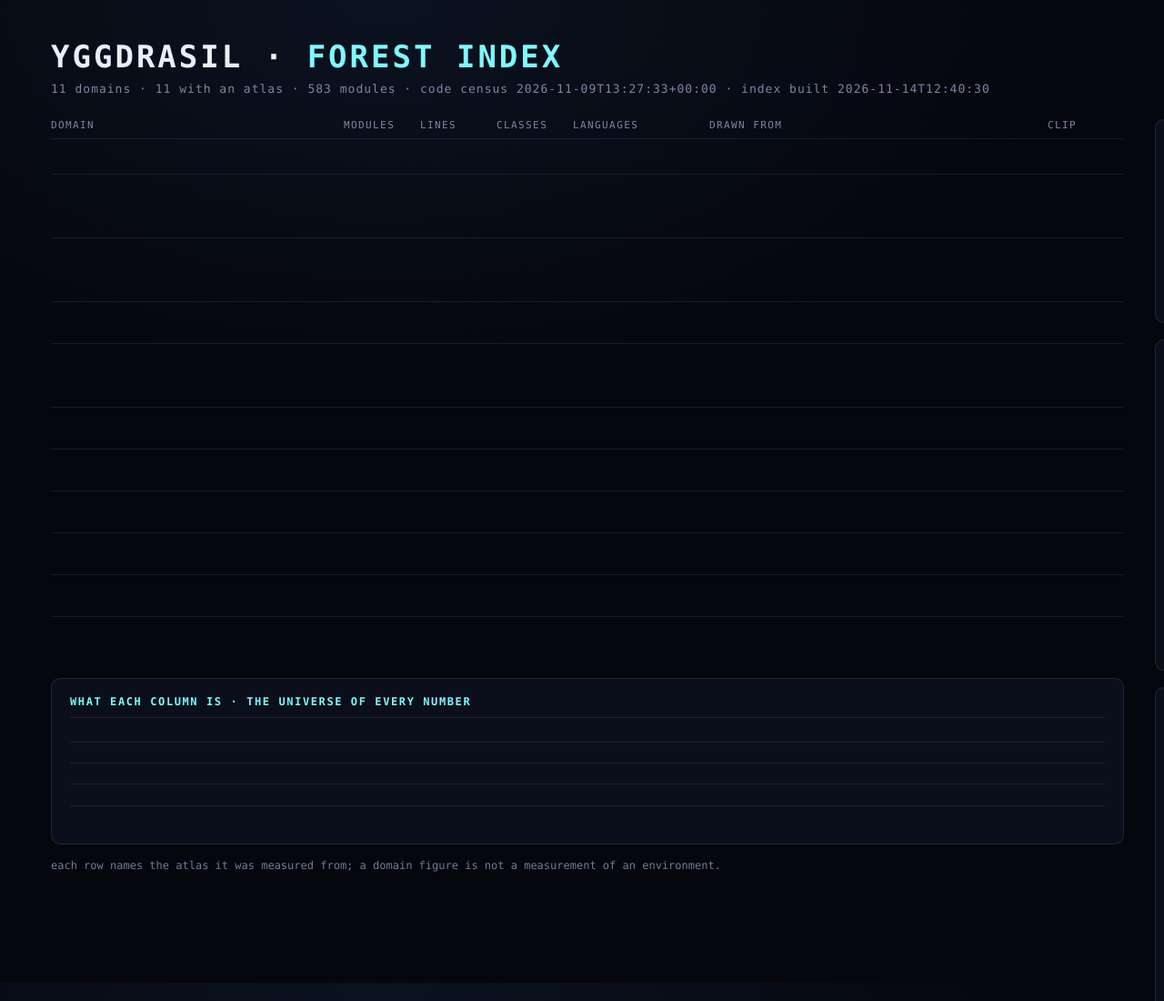
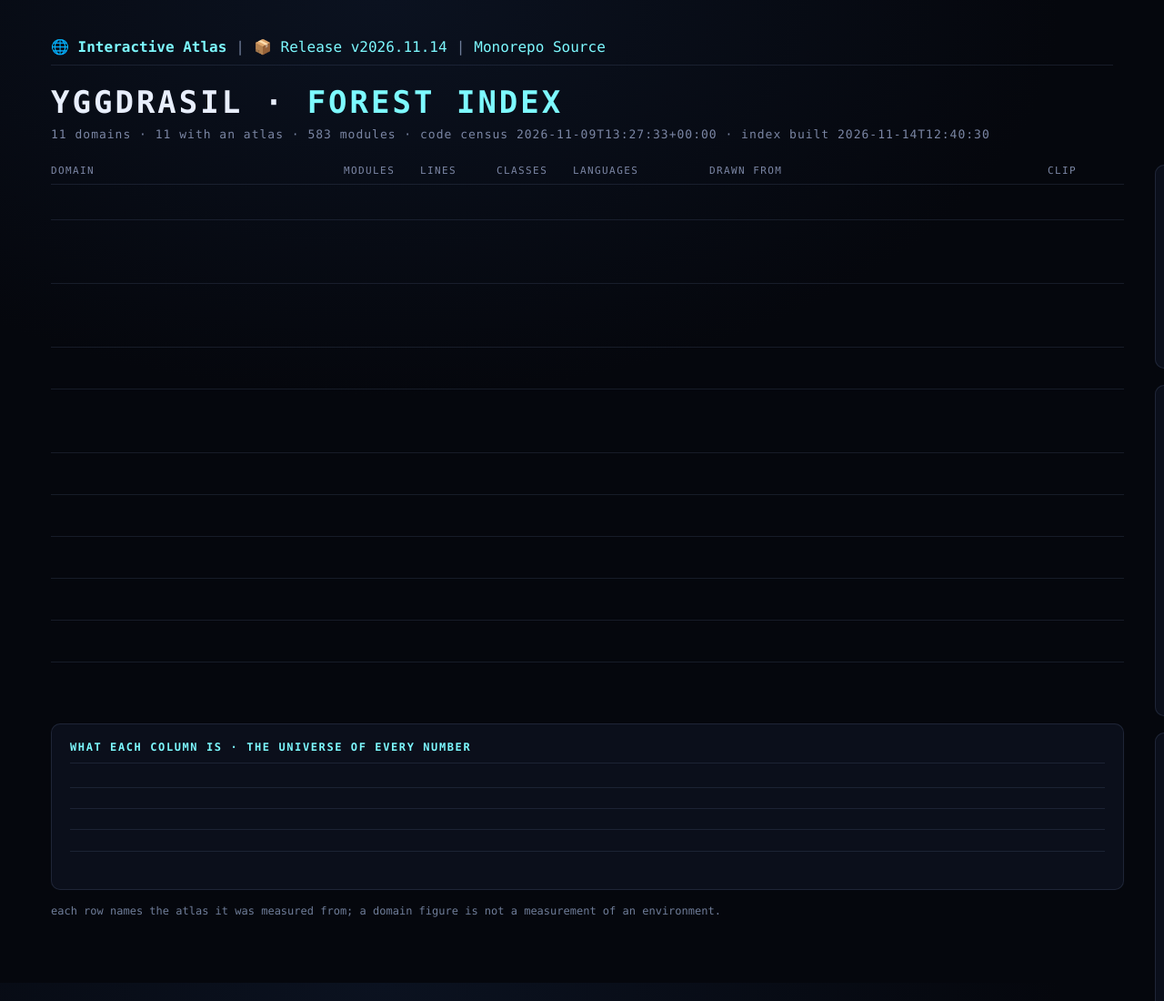
Before and after one commit to myzticalbabe/myzticalbabe.github.io, a plain HTML site: page index.html in a window 1280 px wide. Shown: the top 1100 px of the page at 91% size. Drawn offline with Linux system fonts and the light colour scheme.

Commit message:
Add navigation links to interactive atlas and release

```diff
--- a/index.html
+++ b/index.html
@@ -47,6 +47,15 @@
   code { color: #7df9ff; }
 </style></head>
 <body><div id="wrap">
+  <nav style="display:flex;justify-content:space-between;align-items:center;margin-bottom:20px;padding-bottom:10px;border-bottom:1px solid rgba(120,140,180,.16);">
+    <div style="display:flex;gap:10px;align-items:center;">
+      <a href="interactive.html" style="color:#7df9ff;text-decoration:none;font-weight:600;">🌐 Interactive Atlas</a>
+      <span style="color:#6f7d99;">|</span>
+      <a href="https://github.com/myzticalbabe/myzticalbabe.github.io/releases/tag/v2026.11.14" target="_blank" style="color:#7df9ff;text-decoration:none;">📦 Release v2026.11.14</a>
+      <span style="color:#6f7d99;">|</span>
+      <a href="https://github.com/myzticalbabe/azazael" target="_blank" style="color:#7df9ff;text-decoration:none;">Monorepo Source</a>
+    </div>
+  </nav>
   <h1>YGGDRASIL · <em>FOREST INDEX</em></h1>    <div class="sub">11 domains · 11 with an atlas · 583 modules ·
     code census 2026-11-09T13:27:33+00:00 · index built 2026-11-14T12:40:30
     </div>
```
